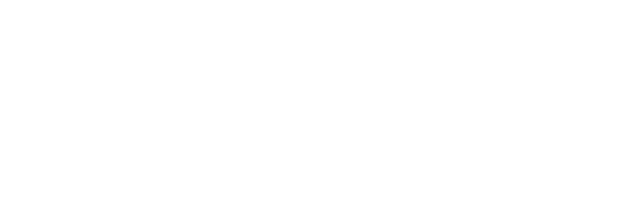
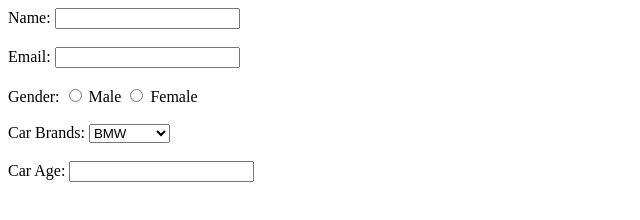
Before and after one commit to acciojob/car-insurance-form-ialloyd, a website: page main.html in a window 1280 px wide. Shown: the whole page, without its empty margins (0-640 px from the left). Drawn offline with Linux system fonts and the light colour scheme.

Commit message:
created a submission

```diff
--- a/main.html
+++ b/main.html
@@ -10,7 +10,33 @@
 	<!-- the entire body must be written by student -->
     <script type="text/javascript" src="./script.js">
 </script>
+	<form method="post">
 
+		<label for="name">Name:</label>
+		<input type="text" id="name" name="name"><br><br>
+
+		<label for="email">Email:</label>
+		<input type="text" id="email" name="email"><br><br>
+
+		<label for="gender">Gender:</label>
+		<input type="radio" id="gender" name="gender">
+		<label for="gender">Male</label>
+		<input type="radio" id="gender" name="gender">
+		<label for="gender">Female</label><br><br>
+
+		<label for="cars">Car Brands:</label>
+		<select id="cars" name="cars">
+			<option value="bmw">BMW</option>
+			<option value="audi">Audi</option>
+			<option value="mercedez">Mercedez</option>
+		</select><br><br>
+
+		<label for="carage">Car Age:</label>
+		<input type="number" id="carage" name="carage">
+
+
+
+	</form>
 </body>
 
 </html>
```
